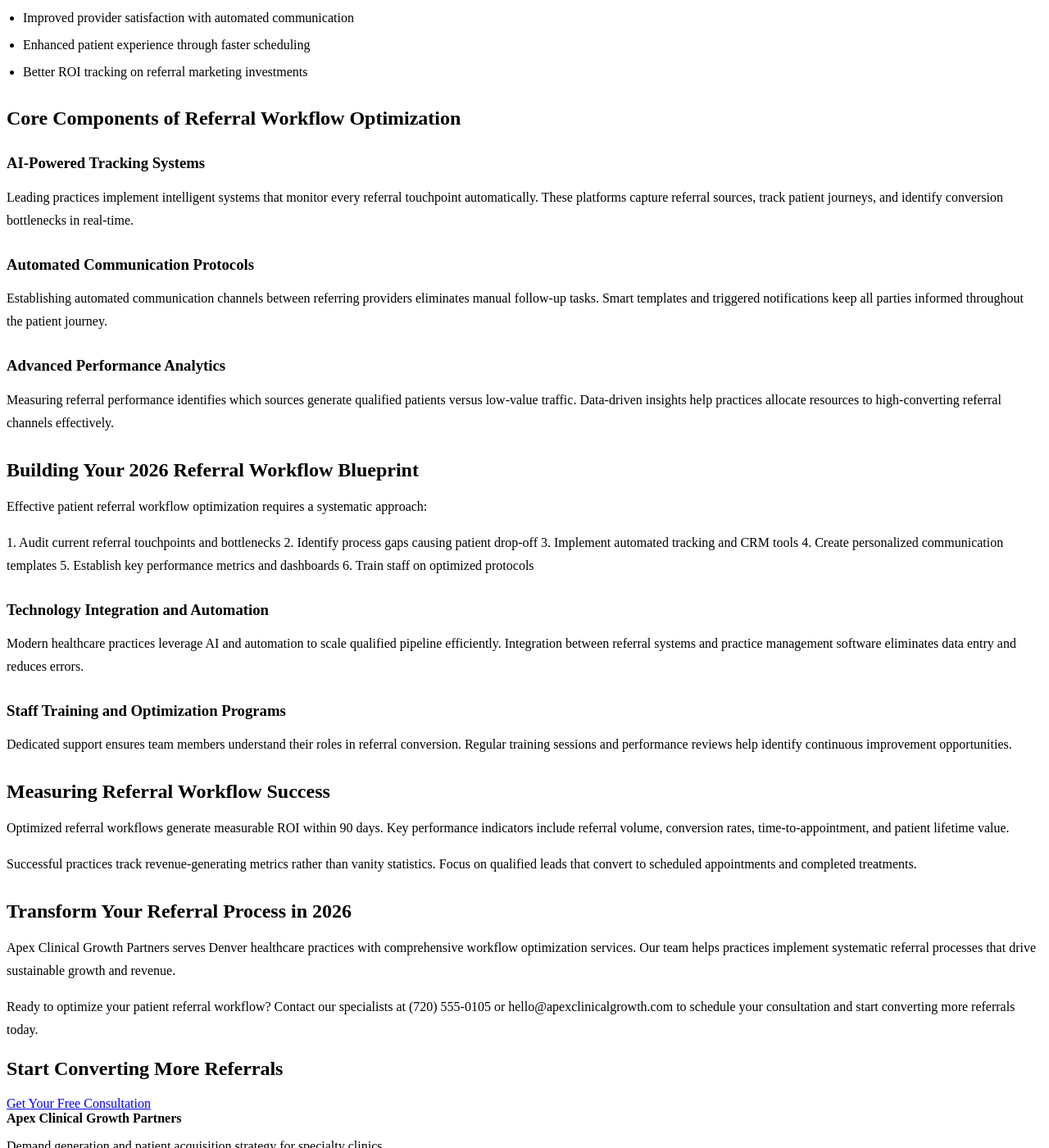
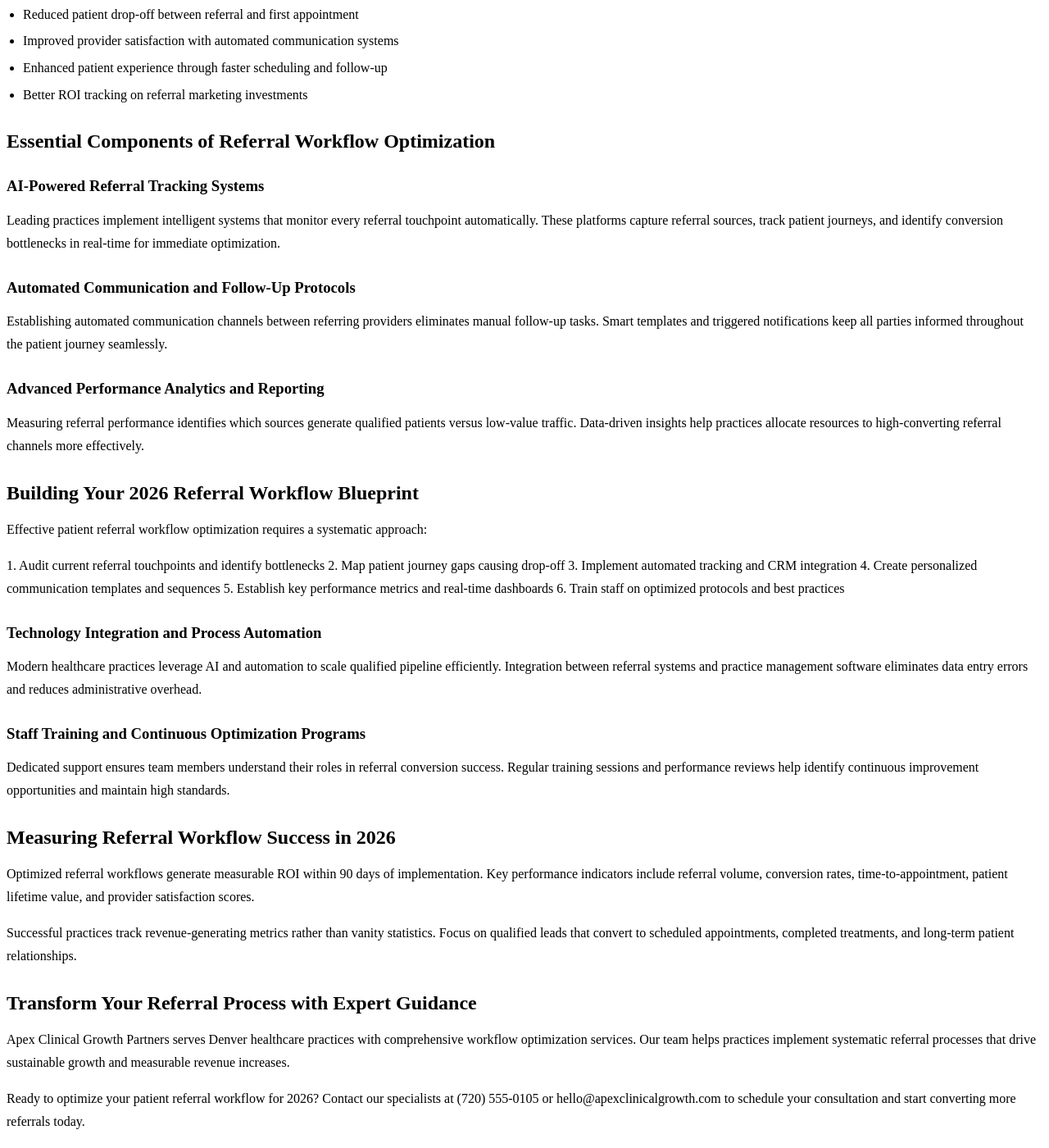
Before and after one commit to prjctlphbt/orbitr-canary-angular-20260228, a Jekyll site: the page patient-referral-workflow-blueprint.html, which Jekyll copies as it is, in a window 1280 px wide and 1400 px high, scrolled down 445 px. Shown: the whole window at 82% size. Built offline with Jekyll 4.4.1, drawn with Linux system fonts in a browser that asks for light colours; some of the changed text lies outside the part shown.

Commit message:
Refresh and update content: patient-referral-workflow-blueprint.html

```diff
--- a/patient-referral-workflow-blueprint.html
+++ b/patient-referral-workflow-blueprint.html
@@ -95,7 +95,7 @@
 <a href="/services/">Services</a>
 <a href="/blog/insights/">Insights</a>
 <a href="/contact/">Contact</a>
-<a class="cta" href="/contact/">Book Intro Call</a>
+<a class="cta" href="/contact/">Book Strategy Call</a>
 </nav>
 </div>
 </header>
@@ -103,54 +103,54 @@
 <section class="page-hero landing-hero">
 <div class="container">
 <h1>Patient Referral Workflow Optimization Blueprint</h1>
-<a class="cta" href="/services/">Get Your Blueprint</a>
+<a class="cta" href="/services/">Get Your 2026 Blueprint</a>
 </div>
 </section>
 <section class="landing-content">
 <div class="container orbitr-generated-content">
-<h1>Patient Referral Workflow Optimization Blueprint</h1>
-<p>Streamlining patient referrals drives healthcare growth and maximizes revenue in 2026. Effective workflow optimization transforms fragmented processes into seamless systems that convert qualified leads into scheduled patients.</p>
-<h2>Why Patient Referral Workflows Drive Practice Growth</h2>
-<p>Inefficient referral systems waste valuable opportunities and marketing budget. Healthcare practices lose potential revenue when referral processes lack automation and tracking capabilities.</p>
+<h1>Patient Referral Workflow Optimization Blueprint for 2026</h1>
+<p>Streamlined patient referrals drive healthcare growth and maximize revenue in 2026. Effective workflow optimization transforms fragmented processes into seamless systems that convert qualified leads into scheduled patients consistently.</p>
+<h2>Why Optimized Referral Workflows Drive Practice Growth</h2>
+<p>Inefficient referral systems waste valuable opportunities and marketing investments. Healthcare practices lose potential revenue when referral processes lack automation, tracking capabilities, and systematic follow-up protocols.</p>
 <p>What practices achieve within 90 days of implementing optimized workflows:</p>
 <ul>
-<li>45% increase in referral conversion rates</li>
+<li>50% increase in referral conversion rates</li>
 <li>Reduced patient drop-off between referral and first appointment</li>
-<li>Improved provider satisfaction with automated communication</li>
-<li>Enhanced patient experience through faster scheduling</li>
+<li>Improved provider satisfaction with automated communication systems</li>
+<li>Enhanced patient experience through faster scheduling and follow-up</li>
 <li>Better ROI tracking on referral marketing investments</li>
 </ul>
-<h2>Core Components of Referral Workflow Optimization</h2>
-<h3>AI-Powered Tracking Systems</h3>
-<p>Leading practices implement intelligent systems that monitor every referral touchpoint automatically. These platforms capture referral sources, track patient journeys, and identify conversion bottlenecks in real-time.</p>
-<h3>Automated Communication Protocols</h3>
-<p>Establishing automated communication channels between referring providers eliminates manual follow-up tasks. Smart templates and triggered notifications keep all parties informed throughout the patient journey.</p>
-<h3>Advanced Performance Analytics</h3>
-<p>Measuring referral performance identifies which sources generate qualified patients versus low-value traffic. Data-driven insights help practices allocate resources to high-converting referral channels effectively.</p>
+<h2>Essential Components of Referral Workflow Optimization</h2>
+<h3>AI-Powered Referral Tracking Systems</h3>
+<p>Leading practices implement intelligent systems that monitor every referral touchpoint automatically. These platforms capture referral sources, track patient journeys, and identify conversion bottlenecks in real-time for immediate optimization.</p>
+<h3>Automated Communication and Follow-Up Protocols</h3>
+<p>Establishing automated communication channels between referring providers eliminates manual follow-up tasks. Smart templates and triggered notifications keep all parties informed throughout the patient journey seamlessly.</p>
+<h3>Advanced Performance Analytics and Reporting</h3>
+<p>Measuring referral performance identifies which sources generate qualified patients versus low-value traffic. Data-driven insights help practices allocate resources to high-converting referral channels more effectively.</p>
 <h2>Building Your 2026 Referral Workflow Blueprint</h2>
 <p>Effective patient referral workflow optimization requires a systematic approach:</p>
-<p>1. Audit current referral touchpoints and bottlenecks
-2. Identify process gaps causing patient drop-off
-3. Implement automated tracking and CRM tools
-4. Create personalized communication templates
-5. Establish key performance metrics and dashboards
-6. Train staff on optimized protocols</p>
-<h3>Technology Integration and Automation</h3>
-<p>Modern healthcare practices leverage AI and automation to scale qualified pipeline efficiently. Integration between referral systems and practice management software eliminates data entry and reduces errors.</p>
-<h3>Staff Training and Optimization Programs</h3>
-<p>Dedicated support ensures team members understand their roles in referral conversion. Regular training sessions and performance reviews help identify continuous improvement opportunities.</p>
-<h2>Measuring Referral Workflow Success</h2>
-<p>Optimized referral workflows generate measurable ROI within 90 days. Key performance indicators include referral volume, conversion rates, time-to-appointment, and patient lifetime value.</p>
-<p>Successful practices track revenue-generating metrics rather than vanity statistics. Focus on qualified leads that convert to scheduled appointments and completed treatments.</p>
-<h2>Transform Your Referral Process in 2026</h2>
-<p>Apex Clinical Growth Partners serves Denver healthcare practices with comprehensive workflow optimization services. Our team helps practices implement systematic referral processes that drive sustainable growth and revenue.</p>
-<p>Ready to optimize your patient referral workflow? Contact our specialists at (720) 555-0105 or hello@apexclinicalgrowth.com to schedule your consultation and start converting more referrals today.</p>
+<p>1. Audit current referral touchpoints and identify bottlenecks
+2. Map patient journey gaps causing drop-off
+3. Implement automated tracking and CRM integration
+4. Create personalized communication templates and sequences
+5. Establish key performance metrics and real-time dashboards
+6. Train staff on optimized protocols and best practices</p>
+<h3>Technology Integration and Process Automation</h3>
+<p>Modern healthcare practices leverage AI and automation to scale qualified pipeline efficiently. Integration between referral systems and practice management software eliminates data entry errors and reduces administrative overhead.</p>
+<h3>Staff Training and Continuous Optimization Programs</h3>
+<p>Dedicated support ensures team members understand their roles in referral conversion success. Regular training sessions and performance reviews help identify continuous improvement opportunities and maintain high standards.</p>
+<h2>Measuring Referral Workflow Success in 2026</h2>
+<p>Optimized referral workflows generate measurable ROI within 90 days of implementation. Key performance indicators include referral volume, conversion rates, time-to-appointment, patient lifetime value, and provider satisfaction scores.</p>
+<p>Successful practices track revenue-generating metrics rather than vanity statistics. Focus on qualified leads that convert to scheduled appointments, completed treatments, and long-term patient relationships.</p>
+<h2>Transform Your Referral Process with Expert Guidance</h2>
+<p>Apex Clinical Growth Partners serves Denver healthcare practices with comprehensive workflow optimization services. Our team helps practices implement systematic referral processes that drive sustainable growth and measurable revenue increases.</p>
+<p>Ready to optimize your patient referral workflow for 2026? Contact our specialists at (720) 555-0105 or hello@apexclinicalgrowth.com to schedule your consultation and start converting more referrals today.</p>
 </div>
 </section>
 <section class="landing-cta">
 <div class="container">
-<h2>Start Converting More Referrals</h2>
-<a class="cta" href="/services/">Get Your Free Consultation</a>
+<h2>Start Converting More Referrals in 2026</h2>
+<a class="cta" href="/services/">Get Your Free Strategy Session</a>
 </div>
 </section>
 </main>
```
Also changed, not shown: other parts of patient-referral-workflow-blueprint.html (+2 -2 lines).
